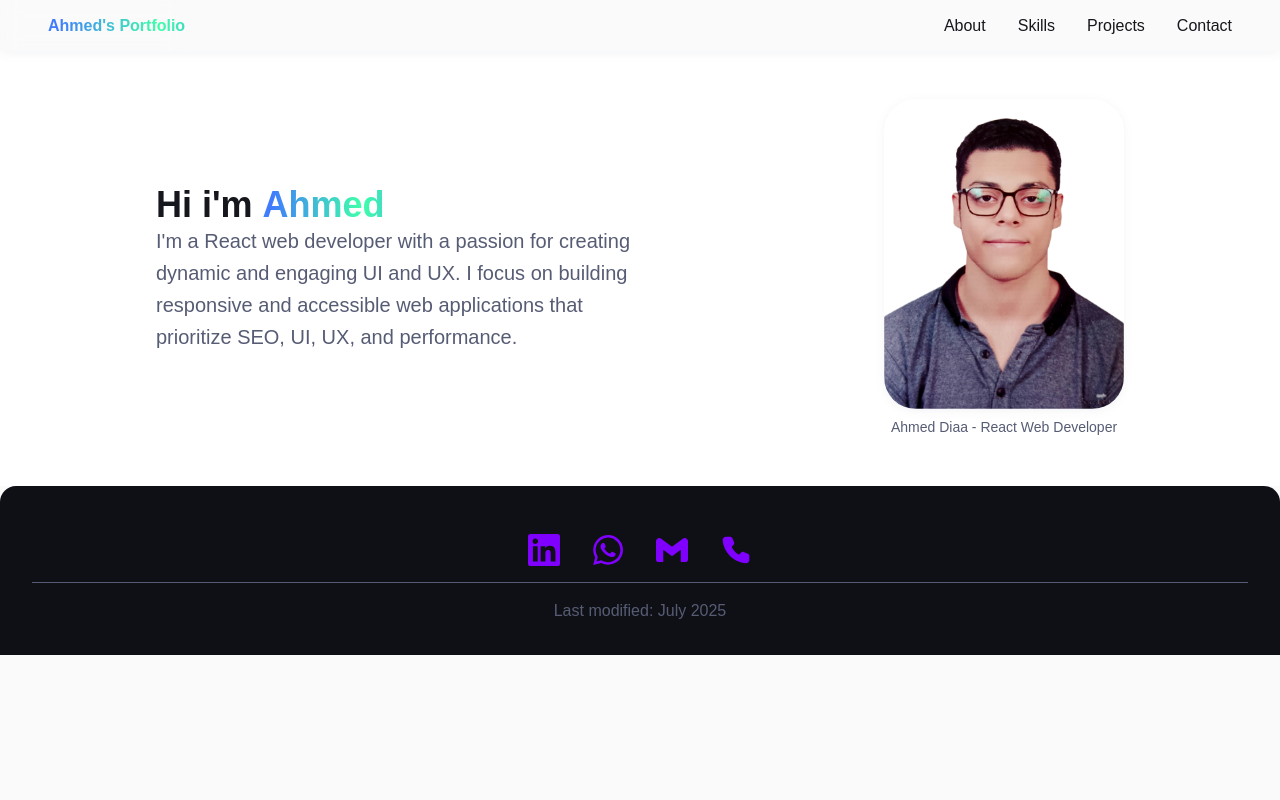
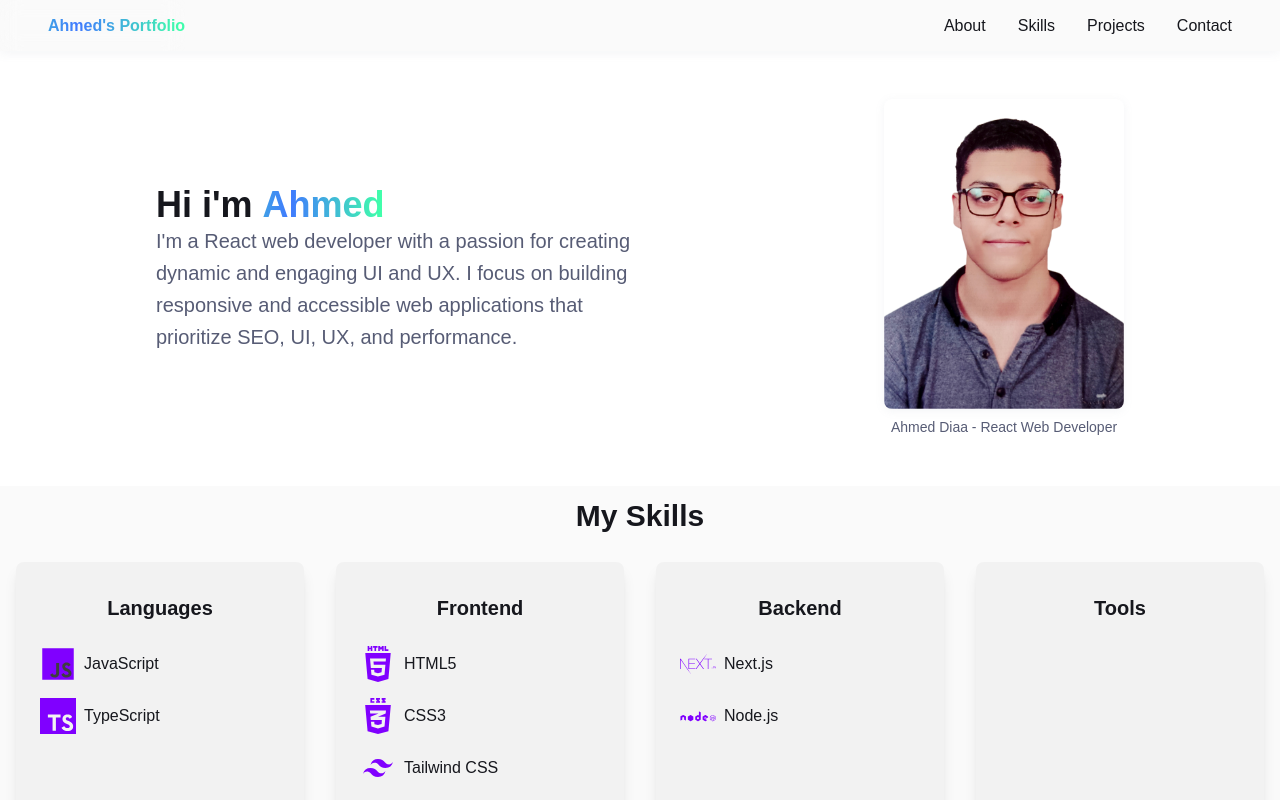
Before and after one commit to TheAhmedDiaa/portfolio, a React (Vite) app in the folder portfolio/: page / in a window 1280 px wide. Shown: the top 800 px of the page. Built offline with nearby package versions, Linux system fonts and the light colour scheme.

Commit message:
Adeed the skills section and fixed some errors in the UI

```diff
--- a/portfolio/src/About/About.css
+++ b/portfolio/src/About/About.css
@@ -37,17 +37,13 @@
   min-height: 10rem;
   margin: 1rem auto;
 
-  border-radius: 2rem;
-
   transition: 0.3s ease;
 }
 
 .hero-image {
-  width: 100%;
   border-radius: inherit;
 
   background-color: white;
-  border-radius: 2rem;
 
   box-shadow: var(--shadow-elevation);
 }
@@ -64,6 +60,7 @@
 }
 
 .loader {
+  margin: 0 auto;
   width: 45px;
   aspect-ratio: 1;
   --c: no-repeat linear-gradient(#000 0 0);
--- a/portfolio/src/About/About.jsx
+++ b/portfolio/src/About/About.jsx
@@ -25,7 +25,7 @@ export default function About() {
           applications that prioritize SEO, UI, UX, and performance.
         </p>
       </div>
-      <figure className="hero-image-container">
+      <figure className="hero-image-container rounded-lg">
         <img
           className="hero-image"
           src={Ahmed}
--- /dev/null
+++ b/portfolio/src/Skills/Skill.jsx
@@ -0,0 +1,17 @@
+import "./Skill.css";
+
+export default function Skill({ title, skills }) {
+  return (
+    <div className="skill bg-(--color-card) shadow-lg rounded-lg p-4">
+      <h3 className="text-xl font-semibold m-4 text-center">{title}</h3>
+      <div className="skill-icons">
+        {skills.map((skill, index) => (
+          <div className="skill-icon flex items-center self-center" key={index}>
+            <img className="w-9 m-2" src={skill.icon} alt={skill.name} />
+            <span>{skill.name}</span>
+          </div>
+        ))}
+      </div>
+    </div>
+  );
+}
--- a/portfolio/src/Skills/Skills.jsx
+++ b/portfolio/src/Skills/Skills.jsx
@@ -1,7 +1,47 @@
+import Skill from './Skill';
+
+import js from '../assets/js.svg';
+import ts from '../assets/typescript.svg';
+
+import css from '../assets/css3.svg';
+import html from '../assets/html5.svg';
+import tailwind from '../assets/tailwind.svg';
+import react from '../assets/react.svg';
+import bootstrap from '../assets/bootstrap.svg';
+
+import next from '../assets/nextjs.svg';
+import node from '../assets/nodejs.svg';
+
+
 export default function Skills() {
+
+  const langs = [
+    { icon: js, name: 'JavaScript' },
+    { icon: ts, name: 'TypeScript' }
+  ]
+
+  const frontend = [
+    { icon: html, name: 'HTML5' },
+    { icon: css, name: 'CSS3' },
+    { icon: tailwind, name: 'Tailwind CSS' },
+    { icon: react, name: 'React' },
+    { icon: bootstrap, name: 'Bootstrap' }
+  ];
+
+  const backend = [
+    { icon: next, name: 'Next.js' },
+    { icon: node, name: 'Node.js' }
+  ];
+
   return (
-    <section className="skills" id="skills">
-
+    <section className="skills bg-(--color-background)" id="skills">
+      <h2 className="text-3xl font-bold text-center m-3">My Skills</h2>
+      <div className="skills-grid grid grid-cols-2 md:grid-cols-3 lg:grid-cols-4 gap-8 p-4">
+        <Skill title="Languages" skills={langs} />
+        <Skill title="Frontend" skills={frontend} />
+        <Skill title="Backend" skills={backend} />
+        <Skill title="Tools" skills={[]} />
+      </div>
     </section>
   );
 }
--- a/portfolio/src/index.css
+++ b/portfolio/src/index.css
@@ -54,8 +54,6 @@
 }
 
 * {
-  margin: 0;
-  padding: 0;
   box-sizing: border-box;
   font-family: Arial, Helvetica, sans-serif;
 }
```
Also changed, not shown: portfolio/src/Skills/Skill.css (added), portfolio/src/Skills/Skills.css (deleted).
